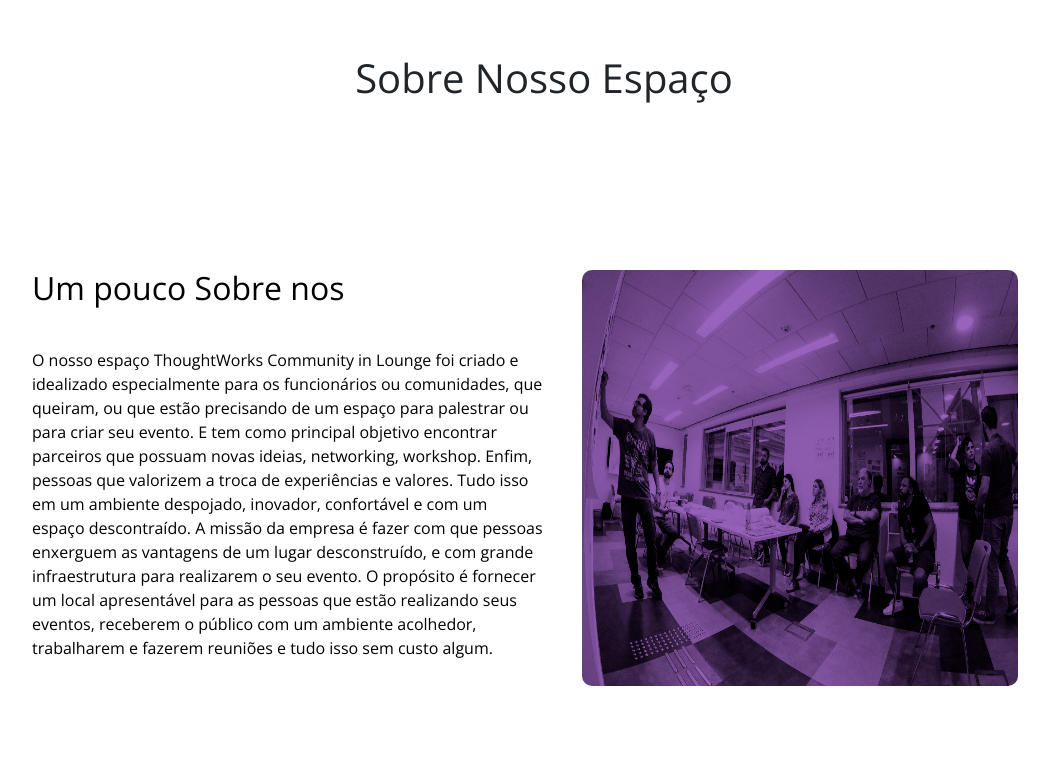
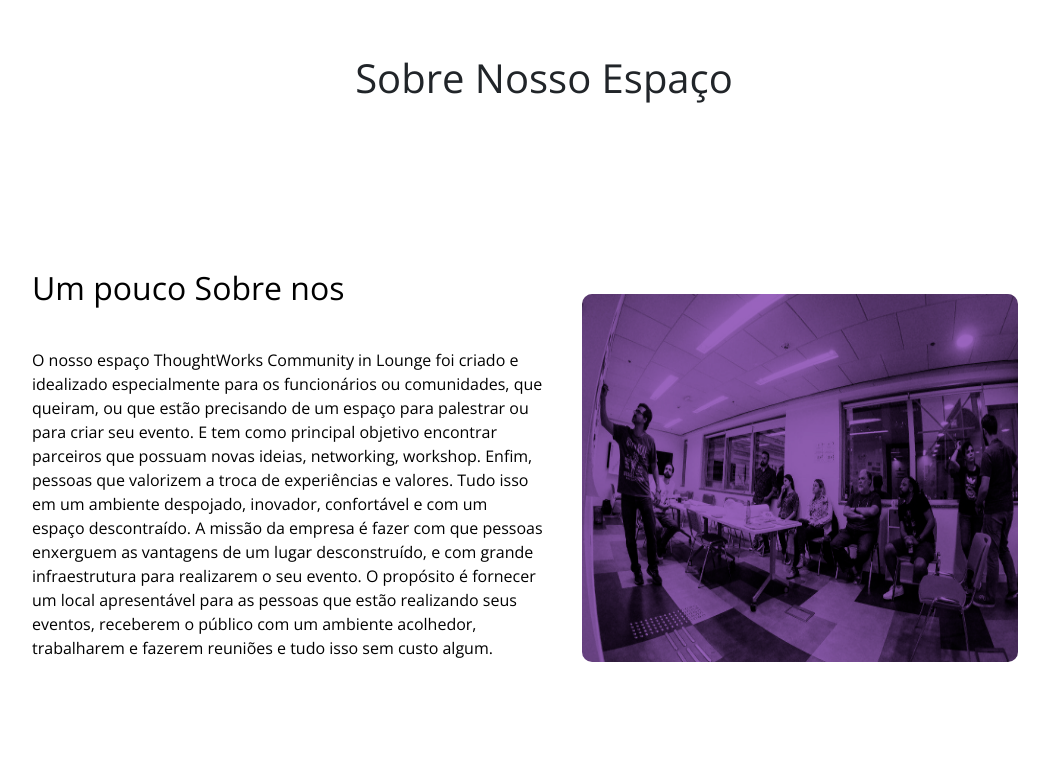
Before and after one commit to lucianobispod/community-in-lounge-react, a React (Create React App) app: page /SobreNos in a window 1280 px wide. Shown: the part 722-1492 px from the top of the page, without its empty margins (96-1145 px from the left). Built offline with nearby package versions, Linux system fonts and the light colour scheme.

Commit message:
pag atualizadas

```diff
--- a/src/pages/sobre_nosso_espaco/sobre_Nosso_espaco.css
+++ b/src/pages/sobre_nosso_espaco/sobre_Nosso_espaco.css
@@ -76,7 +76,7 @@
 .sobre_caixa2_img{
     border-radius: 10px;
     width: 34vw;
-    height: 52vh;
+    height: 46vh;
 }
 
 .sobre_caixa3 {
```
